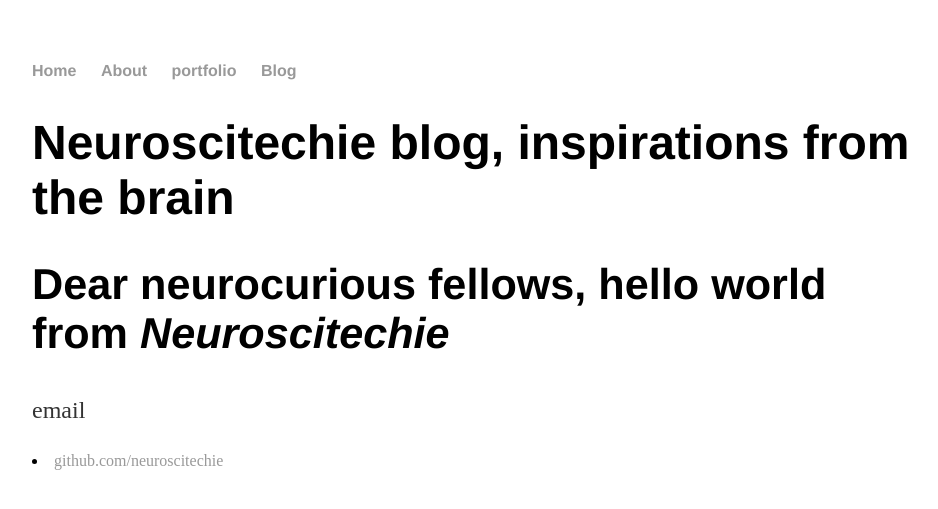
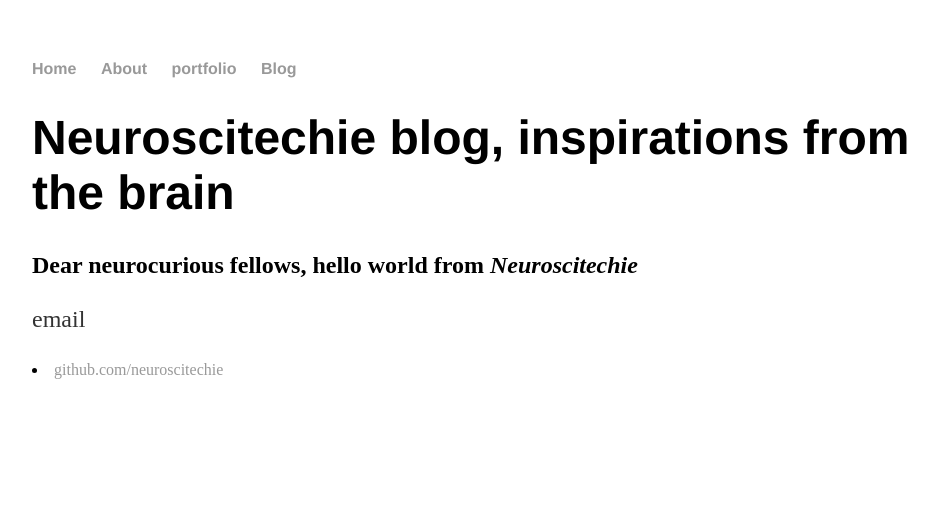
Before and after one commit to inantubek/meltemiatay.github.io, a Jekyll site: the page built from index.html, in a window 1280 px wide. Shown: the top 509 px of the page, without its empty margins (160-1098 px from the left). Built offline with Jekyll 4.4.1, drawn with Linux system fonts in a browser that asks for light colours.

Commit message:
Update main.css

```diff
--- a/css/main.css
+++ b/css/main.css
@@ -1,20 +1,38 @@
-body { margin: 60px auto; width: 70%; }
+body {
+    margin: 60px auto;
+    width: 70%;
+}
+nav ul, footer ul {
+    font-family:'Helvetica', 'Arial', 'Sans-Serif';
+    padding: 0px;
+    list-style: none;
+    font-weight: bold;
+}
+nav ul li, footer ul li {
+    display: inline;
+    margin-right: 20px;
+}
+a {
+    text-decoration: none;
+    color: #999;
+}
+a:hover {
+    text-decoration: underline;
+}
+h1 {
+    font-size: 3em;
+    font-family:'Helvetica', 'Arial', 'Sans-Serif';
+}
+p {
+    font-size: 1.5em;
+    line-height: 1.4em;
+    color: #333;
+}
+footer {
+    border-top: 1px solid #d5d5d5;
+    font-size: .8em;
+}
 
-a { text-decoration: none; color: #999; }
-a:hover { text-decoration: underline; }
-
-p, ul { font-size: 1.5em; line-height: 1.4em; color: #333; }
-
-h1, h2, h3, h4 { font-family: 'Helvetica', 'Arial', 'Sans-Serif'; }
-h1 { font-size: 3em;  }
-h2 { font-size: 2.7em; }
-h3 { font-size: 2.3em; }
-h4 { font-size: 1.9em; }
-
-nav ul, footer ul { font-size: 1em; font-family: 'Helvetica', 'Arial', 'Sans-Serif'; padding: 0px; list-style: none; font-weight: bold; }
-nav ul li, footer ul li { display: inline; margin-right: 20px; }
-
-footer { border-top: 1px solid #d5d5d5; font-size: .8em; }
 
 /* Blog */
 ul.posts { margin: 20px auto 40px; font-size: 1.5em; }
```
